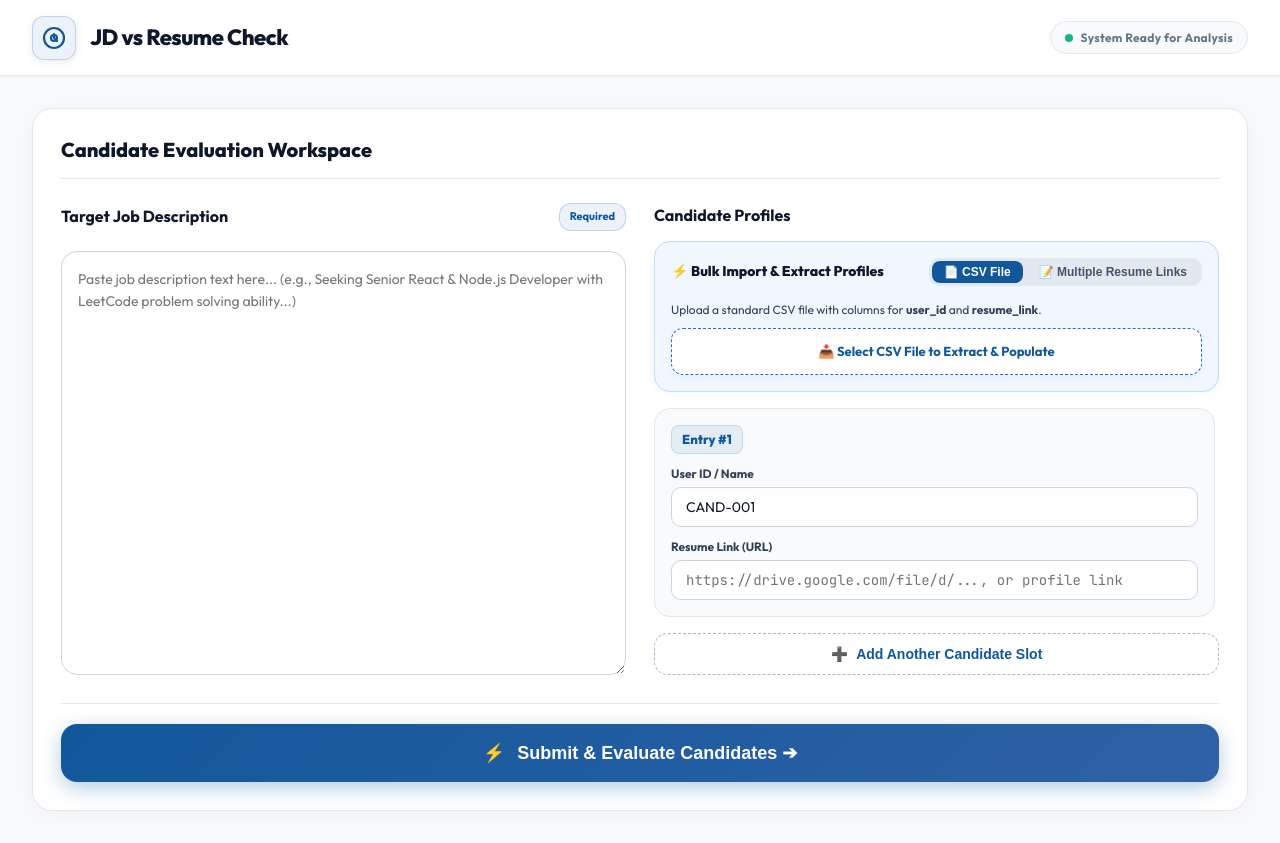
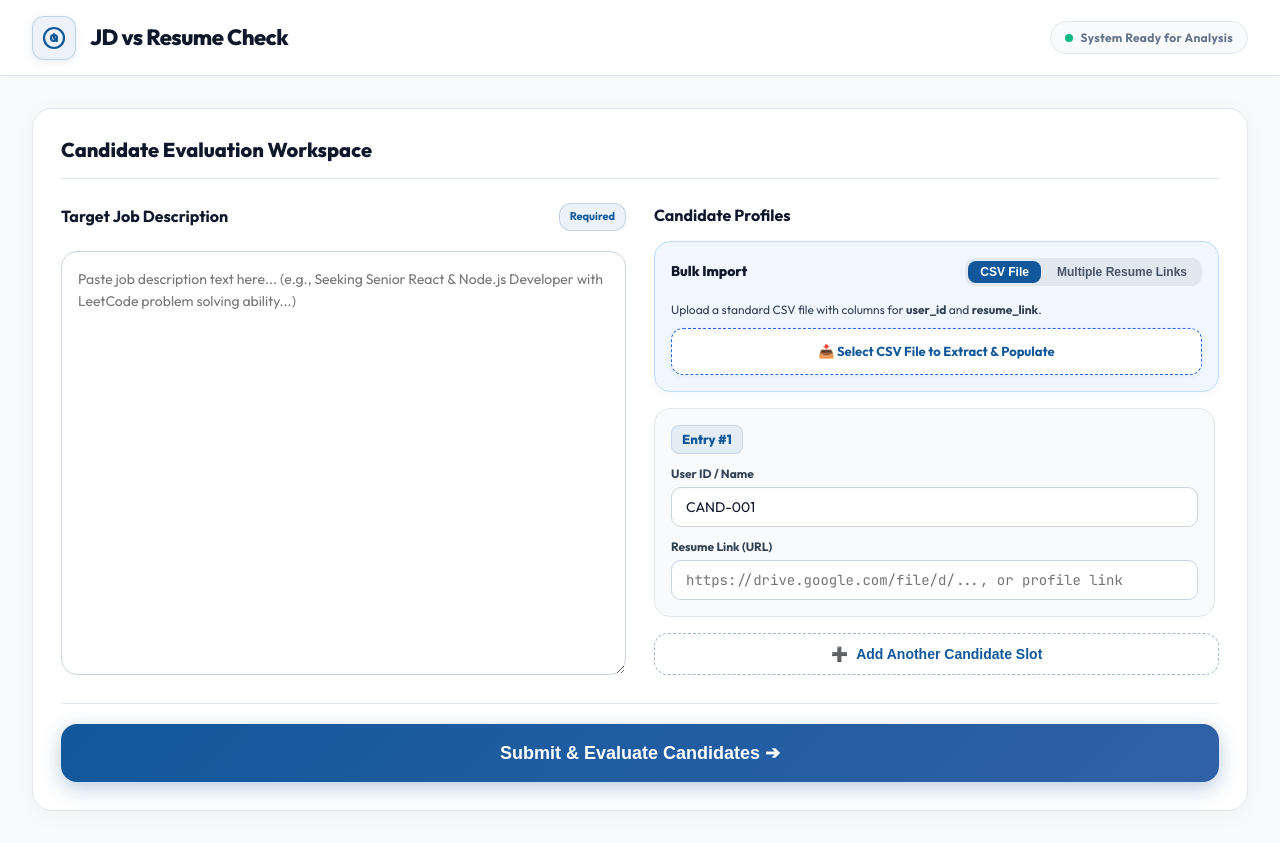
Before and after one commit to kunal031/ATS_SCORE_AI, a React (Vite) app in the folder client/: page / in a window 1280 px wide. Built offline with nearby package versions, Linux system fonts and the light colour scheme; no server answers.

Commit message:
ui/ux fixes

```diff
--- a/client/src/components/Dashboard.jsx
+++ b/client/src/components/Dashboard.jsx
@@ -420,7 +420,7 @@ export default function Dashboard({
                 <div style={{ background: '#f0f7ff', border: '1px solid #bfdbfe', borderRadius: '16px', padding: '16px', marginBottom: '16px', boxShadow: '0 2px 8px rgba(17, 88, 154, 0.04)' }}>
                   <div style={{ display: 'flex', justifyContent: 'space-between', alignItems: 'center', marginBottom: '12px', flexWrap: 'wrap', gap: '8px' }}>
                     <span style={{ fontSize: '14px', fontWeight: '800', color: '#0f172a', display: 'flex', alignItems: 'center', gap: '6px' }}>
-                      ⚡ Bulk Import & Extract Profiles
+                      Bulk Import
                     </span>
                     <div style={{ display: 'flex', gap: '4px', background: '#e2e8f0', padding: '3px', borderRadius: '10px' }}>
                       <button
@@ -428,14 +428,14 @@ export default function Dashboard({
                         onClick={() => { setImportMode('csv'); setImportStatus(null); }}
                         style={{ padding: '4px 12px', fontSize: '12px', borderRadius: '8px', border: 'none', background: importMode === 'csv' ? '#11589a' : 'transparent', color: importMode === 'csv' ? '#ffffff' : '#475569', fontWeight: '700', cursor: 'pointer', transition: 'all 0.15s' }}
                       >
-                        📄 CSV File
+                         CSV File
                       </button>
                       <button
                         type="button"
                         onClick={() => { setImportMode('bulk_text'); setImportStatus(null); }}
                         style={{ padding: '4px 12px', fontSize: '12px', borderRadius: '8px', border: 'none', background: importMode === 'bulk_text' ? '#11589a' : 'transparent', color: importMode === 'bulk_text' ? '#ffffff' : '#475569', fontWeight: '700', cursor: 'pointer', transition: 'all 0.15s' }}
                       >
-                        📝 Multiple Resume Links
+                        Multiple Resume Links
                       </button>
                     </div>
                   </div>
@@ -611,7 +611,7 @@ export default function Dashboard({
                   </>
                 ) : (
                   <>
-                    <span>⚡</span> Submit & Evaluate Candidates ➔
+                    Submit & Evaluate Candidates ➔
                   </>
                 )}
               </button>
```
